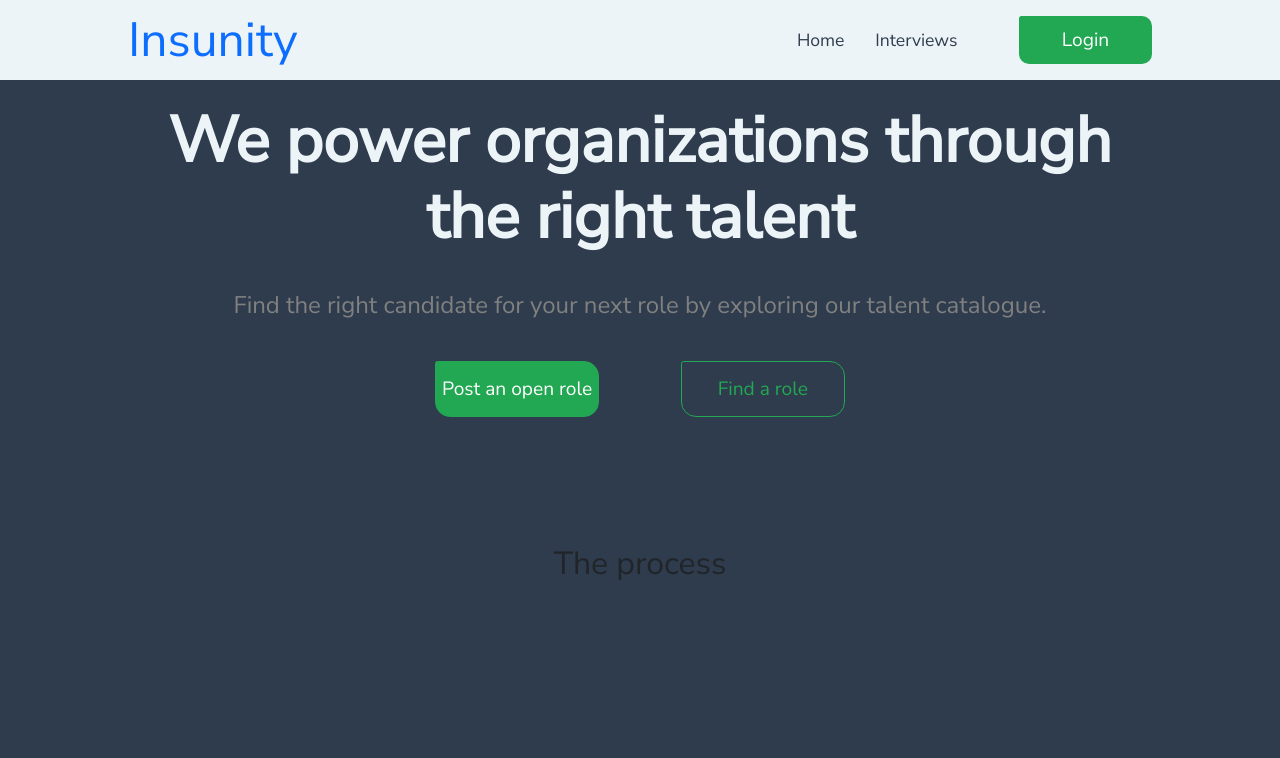
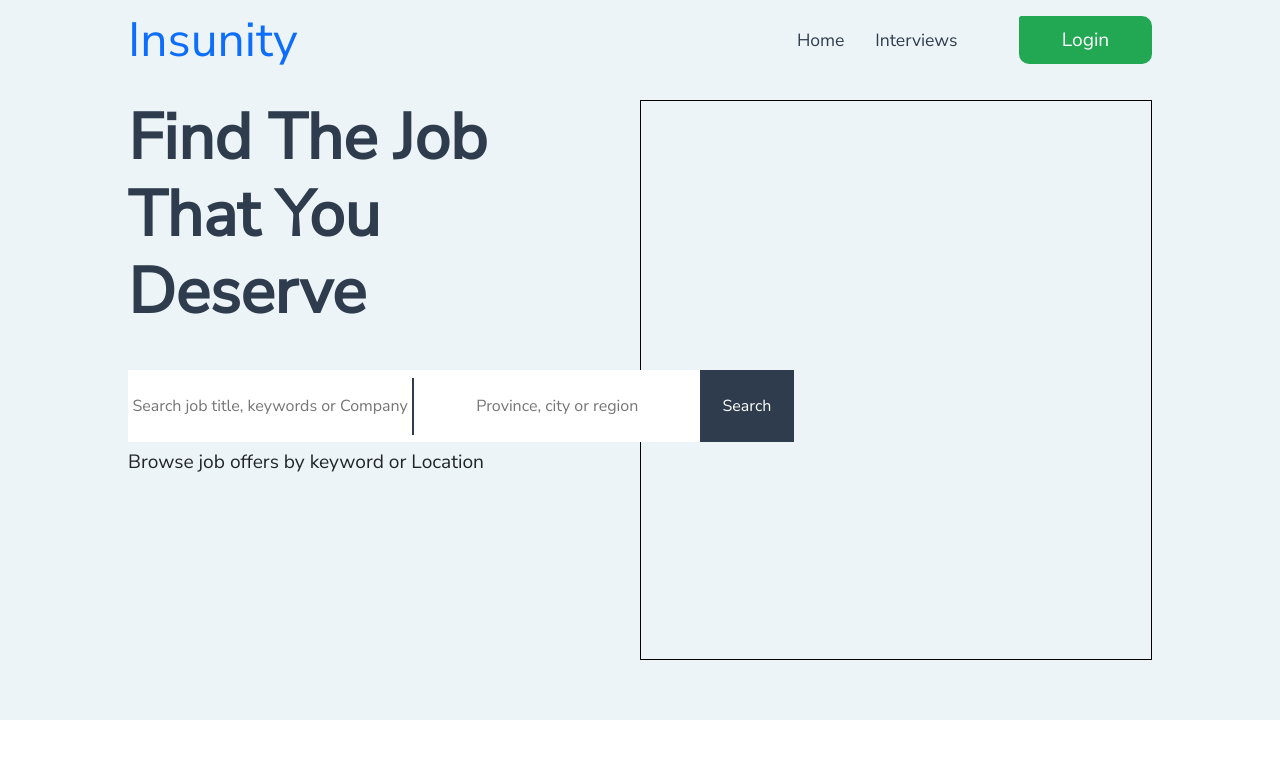
Before and after one commit to MokuaEnock/mboka, a React (Vite) app: page / in a window 1280 px wide. Shown: the top 758 px of the page. Built offline with nearby package versions, Linux system fonts and the light colour scheme; a small style sheet from the web is missing.

Commit message:
restructure the landing page

```diff
--- a/src/Pages/general/landing/landing.css
+++ b/src/Pages/general/landing/landing.css
@@ -1,61 +1,115 @@
-#landing-1 {
-  width: 100%;
-  height: 90vh;
-  background-color: var(--primary);
+.landing {
   display: flex;
   flex-direction: column;
   align-items: center;
-  justify-content: center;
+  justify-content: flex-start;
+  height: max-content;
 }
 
-#landing-1 > div {
-  height: 50%;
+#landing {
+  background-color: var(--secondary);
+}
+
+.landing > * {
+  margin-top: 3vh;
+  margin-top: 2.5vh;
+}
+
+.landing > section {
   width: 80%;
+  /* border: thin solid black; */
+  background-color: var(--secondary);
+}
+
+.landing > div {
+  width: 100%;
+}
+
+#landing-1 {
+  height: 70vh;
+  display: flex;
+  flex-direction: row;
+  justify-content: space-between;
+  align-items: center;
+}
+
+#landing-1 > * {
+  height: 100%;
+}
+
+#landing-1-1 {
+  z-index: 1;
+  width: 50%;
   display: flex;
   flex-direction: column;
-  align-items: center;
-  justify-content: space-evenly;
+  align-items: flex-start;
+  justify-content: flex-start;
 }
 
-.landing-main > h1 {
-  color: var(--secondary);
-  font-size: 4rem;
-  text-align: center;
-  font-weight: bold;
-  /* letter-spacing: .3rem; */
+#landing-1-1 > * {
+  /* border: thin solid black; */
 }
 
-.landing-main > p {
-  color: var(--five);
-  font-size: 1.5rem;
-  text-align: center;
+#landing-1-1 > h2 {
+  width: 80%;
+  font-size: 4rem;
+  font-weight: bold;
+  color: var(--primary);
+  margin-bottom: 5vh;
 }
 
-.landing-main > span {
+#landing-1-1 > span {
+  width: 100%;
   height: max-content;
-  width: 40%;
+  display: flex;
+  flex-direction: column;
+  align-items: flex-start;
+  justify-content: flex-start;
+  height: max-content;
+}
+
+#landing-1-1 > span > form {
+  width: 130%;
+  height: 9vh;
   display: flex;
   flex-direction: row;
   align-items: center;
   justify-content: space-between;
+  background-color: var(--third);
 }
 
-.landing-main > span > * {
-  height: 7vh;
-  width: 40%;
-  border: thin solid var(--four);
+#landing-1-1 > span > form > * {
+  border: none;
+  text-align: center;
+}
+
+#landing-1-1 > span > form > input {
+  width: 43%;
+  height: 80%;
+}
+
+#landing-1-1 > span > form > :first-child {
+  border-right: 2px solid var(--primary);
+}
+
+#landing-1-1 > span > form > button {
+  width: 14%;
+  height: 100%;
+  background-color: var(--primary);
+  color: var(--third);
+  font-size: 1rem;
+}
+
+#landing-1-1 > span > p {
+  font-size: 1.2rem;
+  height: 5vh;
   display: flex;
   flex-direction: row;
   align-items: center;
-  justify-content: center;
-  color: var(--third);
-  border-radius: 2.5px 15px 15px;
-  font-size: 1.2rem;
+  justify-content: flex-start;
 }
 
-.landing-main > span > :first-child {
-  background-color: var(--four);
+#landing-1-2 {
+  width: 50%;
+  border: thin solid black;
 }
-.landing-main > span > :last-child {
-  color: var(--four);
-}
--- a/src/Pages/general/landing/landing.jsx
+++ b/src/Pages/general/landing/landing.jsx
@@ -5,30 +5,32 @@ import Header from "../../../Components/header/header";
 export default function Landing() {
   function Container() {
     return (
-      <main className="landing">
+      <main className="landing" id="landing">
         <section id="landing-1">
-          <div className="landing-main">
-            <h1>We power organizations through the right talent</h1>
-            <p>
-              Find the right candidate for your next role by exploring our
-              talent catalogue.
-            </p>
+          <div id="landing-1-1">
+            <h2>Find The Job That You Deserve</h2>
+            <form></form>
+
             <span>
-              <Link to="/auth/poster">Post an open role</Link>
-              <Link to="/auth/finder">Find a role</Link>
+              <form>
+                <input
+                  type="text"
+                  placeholder="Search job title, keywords or Company"
+                />
+                <input type="text" placeholder="Province, city or region" />
+                <button type="submit">Search</button>
+              </form>
+              <p>Browse job offers by keyword or Location</p>
             </span>
           </div>
-
-          <div className="landing-main2">
-            <h2>The process</h2>
-
-            <div>
-              <span></span>
-            </div>
-          </div>
+          <div id="landing-1-2"></div>
         </section>
-
-        <section id="landing-2"></section>
+        <section id="landing-2">
+          <div id="landing-2-1"></div>
+          <div id="landing-2-1"></div>
+        </section>
+        <div id="landing-3"></div>
+        <section id="landing-4"></section>
       </main>
     );
   }
```
